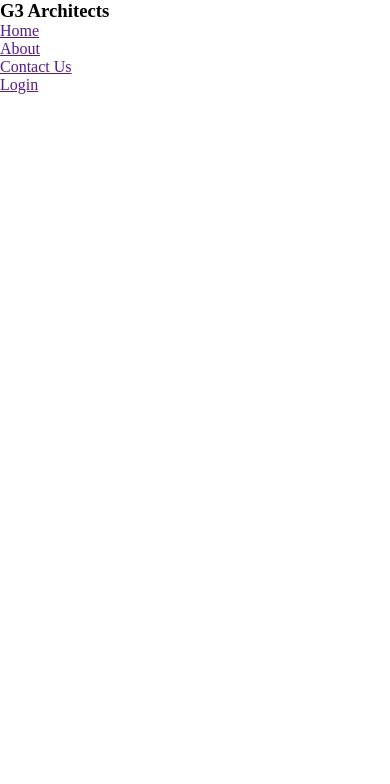
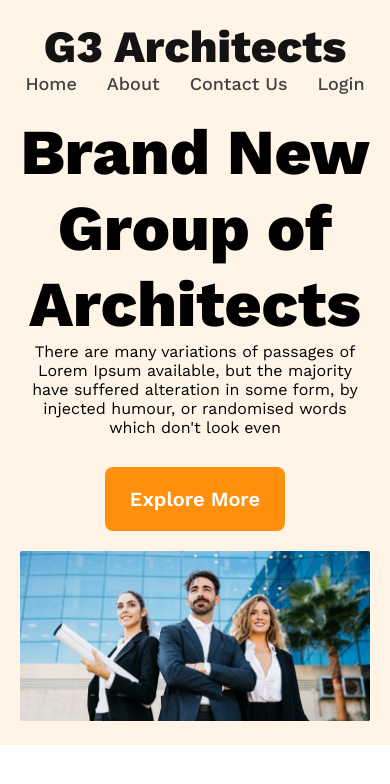
Before and after one commit to MamunKhan2002/architects-website, a plain HTML site: page index.html in a window 390 px wide. Drawn offline with nearby package versions, Linux system fonts and the light colour scheme.

Commit message:
Create header and banner Section , complete responsive design

```diff
--- a/index.html
+++ b/index.html
@@ -9,8 +9,8 @@
 </head>
 <body>
     <header>
-        <h3>G3 Architects</h3>
         <nav>
+            <h3 class="section-title">G3 Architects</h3>
             <ul>
                 <li><a href="">Home</a></li>
                 <li><a href="">About</a></li>
@@ -18,6 +18,16 @@
                 <li><a href="">Login</a></li>
             </ul>
         </nav>
+        <div class="banner">
+            <div class="banner-content">
+                <h3 class="banner-title">Brand New Group of Architects</h3>
+                <p class="banner-description">There are many variations of passages of Lorem Ipsum available, but the majority have suffered alteration in some form, by injected humour, or randomised words which don't look even</p>
+                <button class="primary-btn"><a href="#">Explore More</a></button>
+            </div>
+            <img src="./images/banner.png" alt="">
+        </div>
     </header>
+
+
 </body>
 </html>
--- a/style/style.css
+++ b/style/style.css
@@ -1,5 +1,102 @@
-*{
+@import url('https://fonts.googleapis.com/css2?family=Work+Sans:wght@300;400;500;600;800;900&display=swap');
+
+* {
     padding: 0;
     margin: 0;
+    font-family: 'Work Sans', sans-serif;
     box-sizing: border-box;
 }
+
+/*-------Shared Style--------*/
+.section-title {
+    font-size: 2.80rem;
+    color: #131313;
+}
+
+.primary-btn {
+    padding: 20px 25px;
+    border-radius: 8px;
+    background: #FF900E;
+    border: 0;
+    margin-top: 30px;
+}
+
+.primary-btn a{
+    text-decoration: none;
+    color: #FFF;
+    font-size: 1.25rem;
+    font-weight: 600;
+}
+
+/*--------Header Section Style Start--------*/
+header {
+    padding: 50px 240px;
+    background: rgba(255, 144, 14, 0.10);
+}
+
+
+header nav {
+    display: flex;
+    justify-content: space-between;
+    align-items: center;
+}
+
+header nav ul {
+    display: flex;
+    gap: 30px;
+}
+
+header nav ul li {
+    list-style-type: none;
+}
+
+header nav ul li a {
+    text-decoration: none;
+    font-size: 18px;
+    font-weight: 500;
+    color: #424242;
+}
+
+/*--------Banner Section Style Start--------*/
+
+.banner .banner-content {
+    max-width: 860px;
+    margin-block: 100px 70px;
+    margin-inline: auto;
+    text-align: center;
+}
+.banner> img{
+    width: 100%;
+}
+
+.banner .banner-content .banner-title {
+    font-size: 4rem;
+}
+
+.banner .banner-content .banner-title .banner-description {
+    color: #727272;
+    font-size: 1rem;
+}
+
+
+
+/*--------Here is Mobile responsive design--------*/
+@media screen and  (max-width:576px){
+    header{
+        padding: 20px;
+    }
+    nav{
+        flex-direction: column;
+    }
+    .banner .banner-content{
+        margin-block: 20px;
+    }
+}
+
+/*--------Here is medium device responsive design---------*/
+
+@media screen and (min-width:576px) and (max-Width:992px){
+    header{
+        padding: 20px;
+    }
+}
```
Also changed, not shown: images/architect.png (added), images/banner.png (added), images/icons/customers.png (added), images/icons/email.png (added), images/icons/projects.png (added), images/icons/ribon.png (added), images/sponsors/amazon.png (added), images/sponsors/figma.png (added), images/sponsors/google.png (added), images/sponsors/spotify.png (added), images/sponsors/telerama.png (added), images/team1.png (added), images/team2.png (added), images/team3.png (added), 1 more files.
